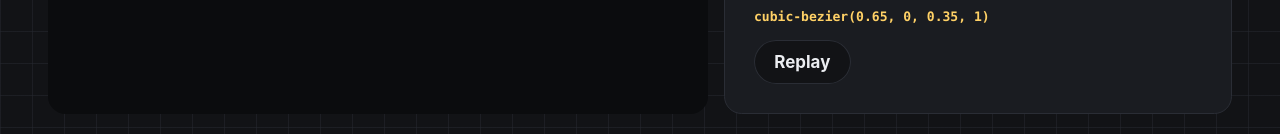
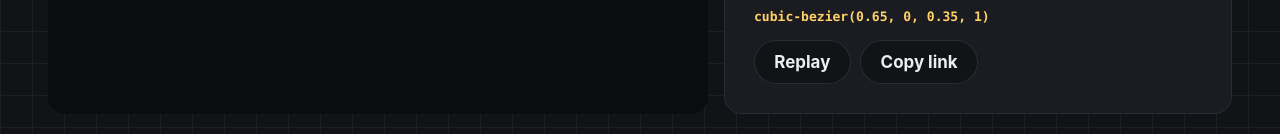
Before and after one commit to abdimannor/box-animations, a plain HTML site: page index.html in a window 1280 px wide. Shown: the part 2113-2247 px from the top of the page. Drawn offline with Linux system fonts and the light colour scheme.

Commit message:
Add a Copy link button to the playground

```diff
--- a/index.html
+++ b/index.html
@@ -192,7 +192,10 @@
             </div>
             <output class="bz-value" id="bz-value">cubic-bezier(0.65, 0, 0.35, 1)</output>
           </fieldset>
-          <button class="control-button pg-replay" type="button" id="pg-replay">Replay</button>
+          <div class="pg-actions">
+            <button class="control-button pg-replay" type="button" id="pg-replay">Replay</button>
+            <button class="control-button pg-replay" type="button" id="pg-link">Copy link</button>
+          </div>
         </div>
 
         <div class="snippet-card pg-code">
--- a/style.css
+++ b/style.css
@@ -493,3 +493,7 @@
   .scrub-time { font: 600 var(--step--1) var(--mono); color: var(--muted); text-align: end; }
   .is-scrubbing .stage { outline: 2px dashed var(--a1); outline-offset: -6px; }
 }
+
+@layer components {
+  .pg-actions { display: flex; flex-wrap: wrap; gap: 0.6rem; }
+}
```
